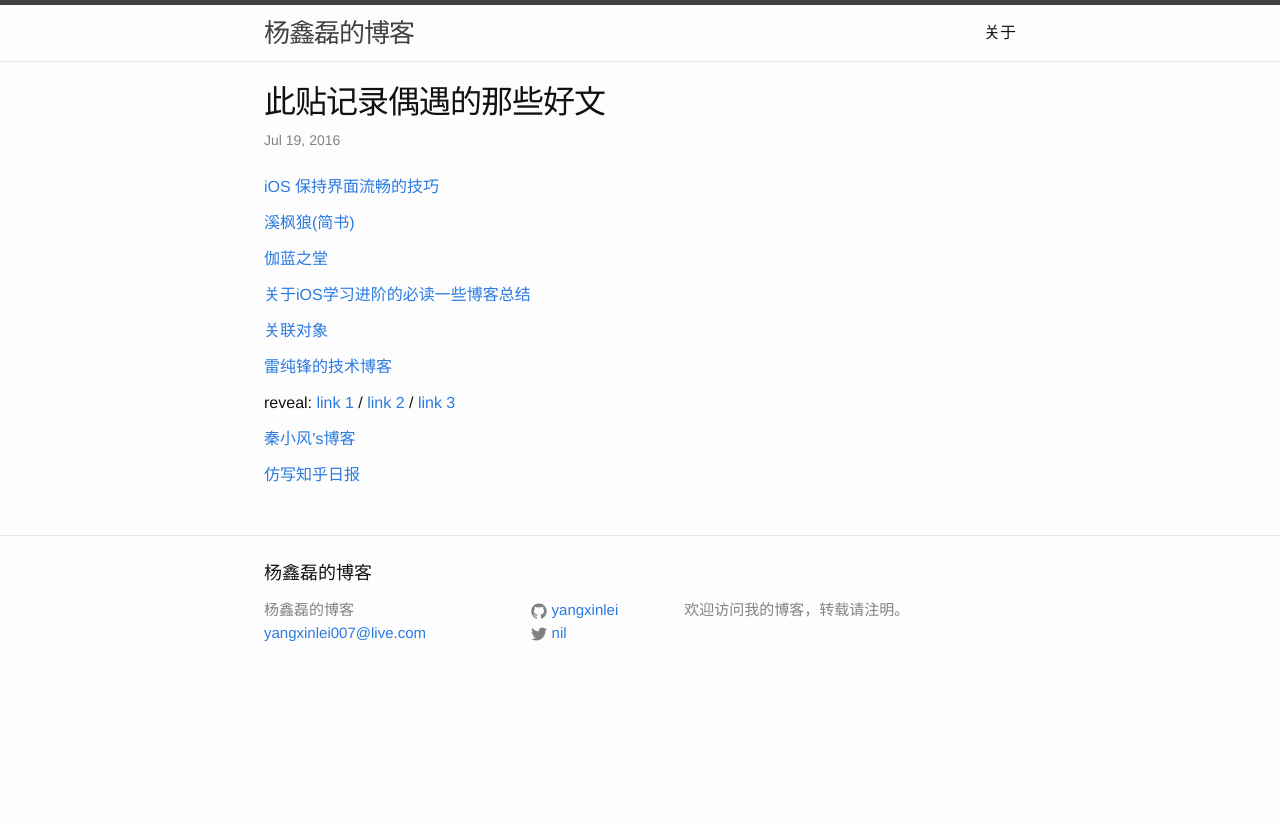
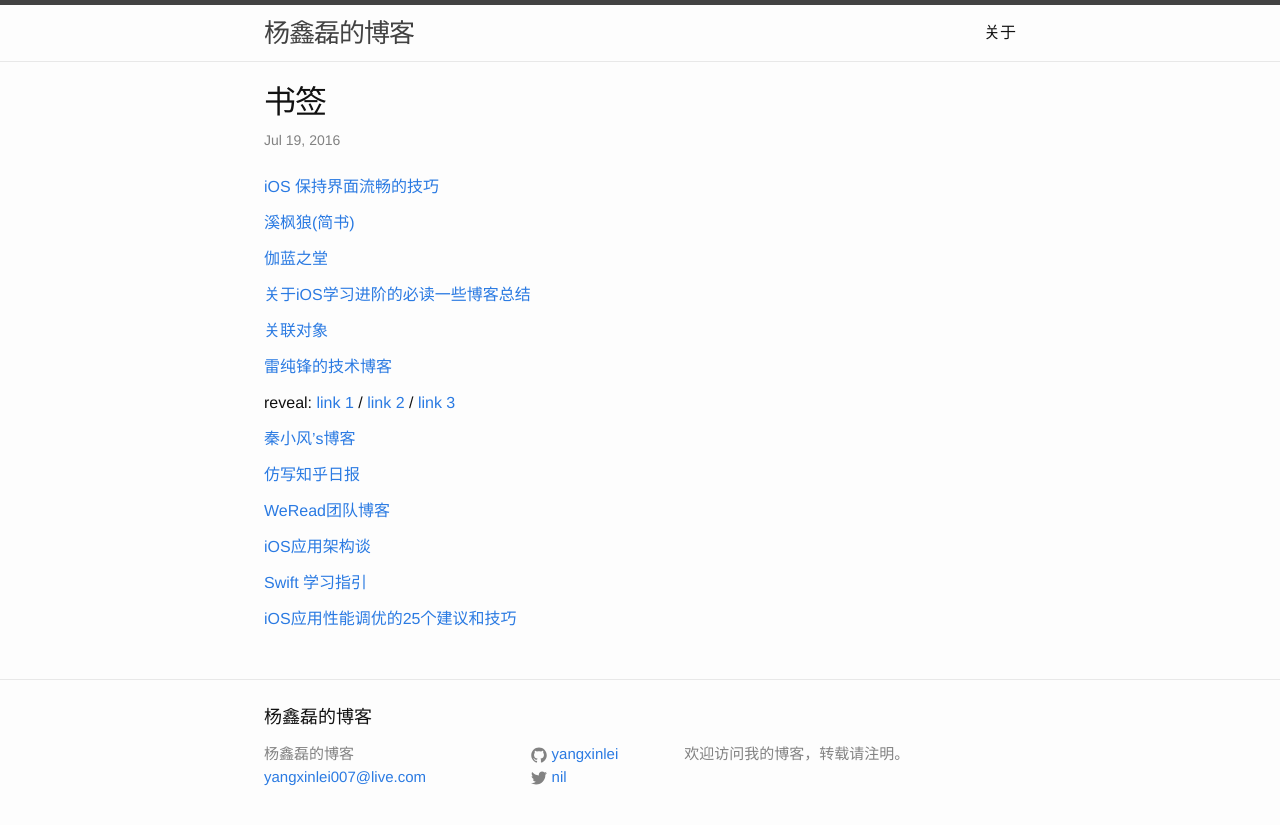
Before and after one commit to YangXinlei/yangxinlei.github.io, a Jekyll site: the page built from _posts/2016-07-19-书签.md, in a window 1280 px wide. Shown: the top 825 px of the page. Built offline with Jekyll 4.4.1, drawn with Linux system fonts in a browser that asks for light colours.

Commit message:
update post 书签

```diff
--- a/_posts/2016-07-19-此贴记录偶遇的那些好文.md
+++ b/_posts/2016-07-19-书签.md
@@ -1,6 +1,6 @@
 ---
 layout: post
-title:  "此贴记录偶遇的那些好文"
+title:  "书签"
 date:   2016-07-19 11:21:21 +0800
 categories: ios
 ---
@@ -26,3 +26,11 @@ reveal:
  [秦小风's博客](http://www.shavekevin.com/#blog)
 
  [仿写知乎日报](http://vulgur.me/2016/01/06/imitating-zhihu-daily-part1/)
+
+ [WeRead团队博客](http://wereadteam.github.io/)
+
+ [iOS应用架构谈](http://casatwy.com/iosying-yong-jia-gou-tan-kai-pian.html)
+
+ [Swift 学习指引](http://swiftguide.cn/)
+
+ [iOS应用性能调优的25个建议和技巧](http://blog.jobbole.com/37984/)
```
